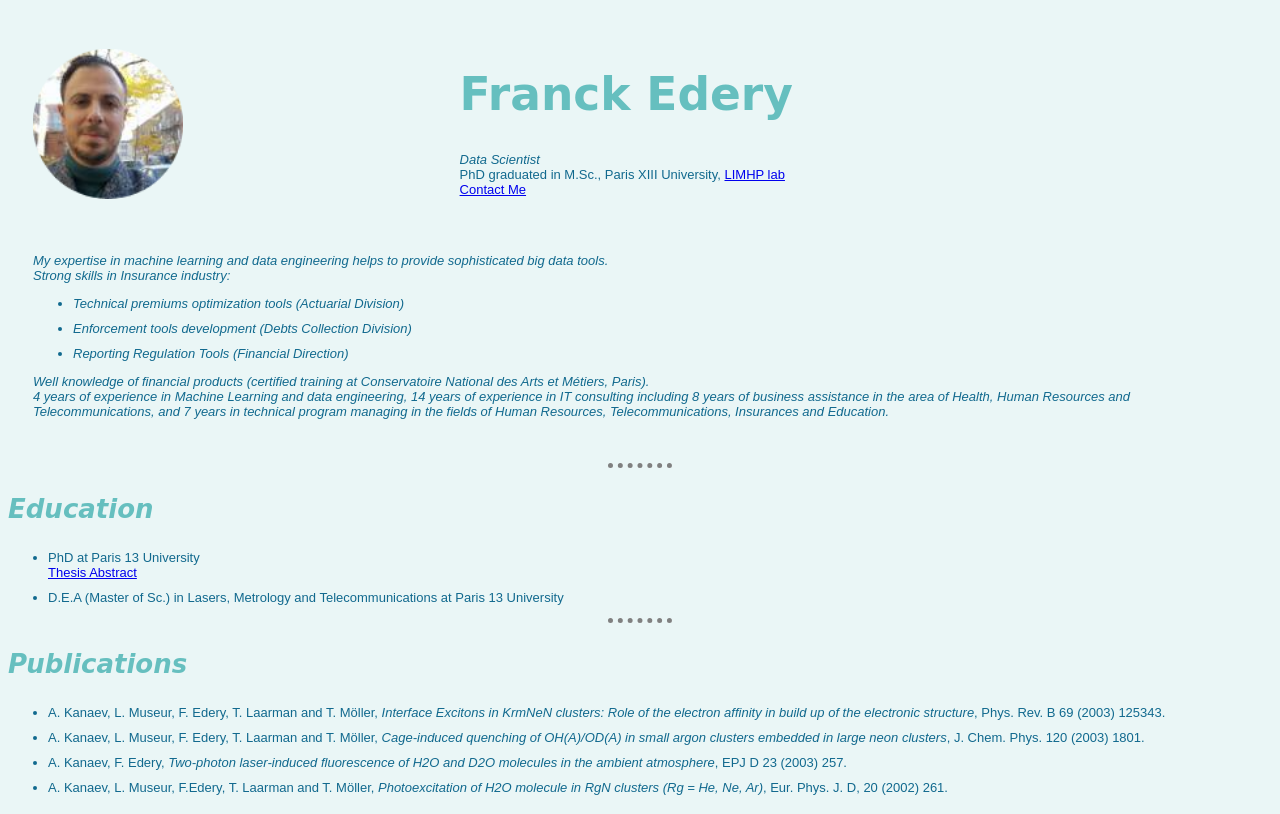
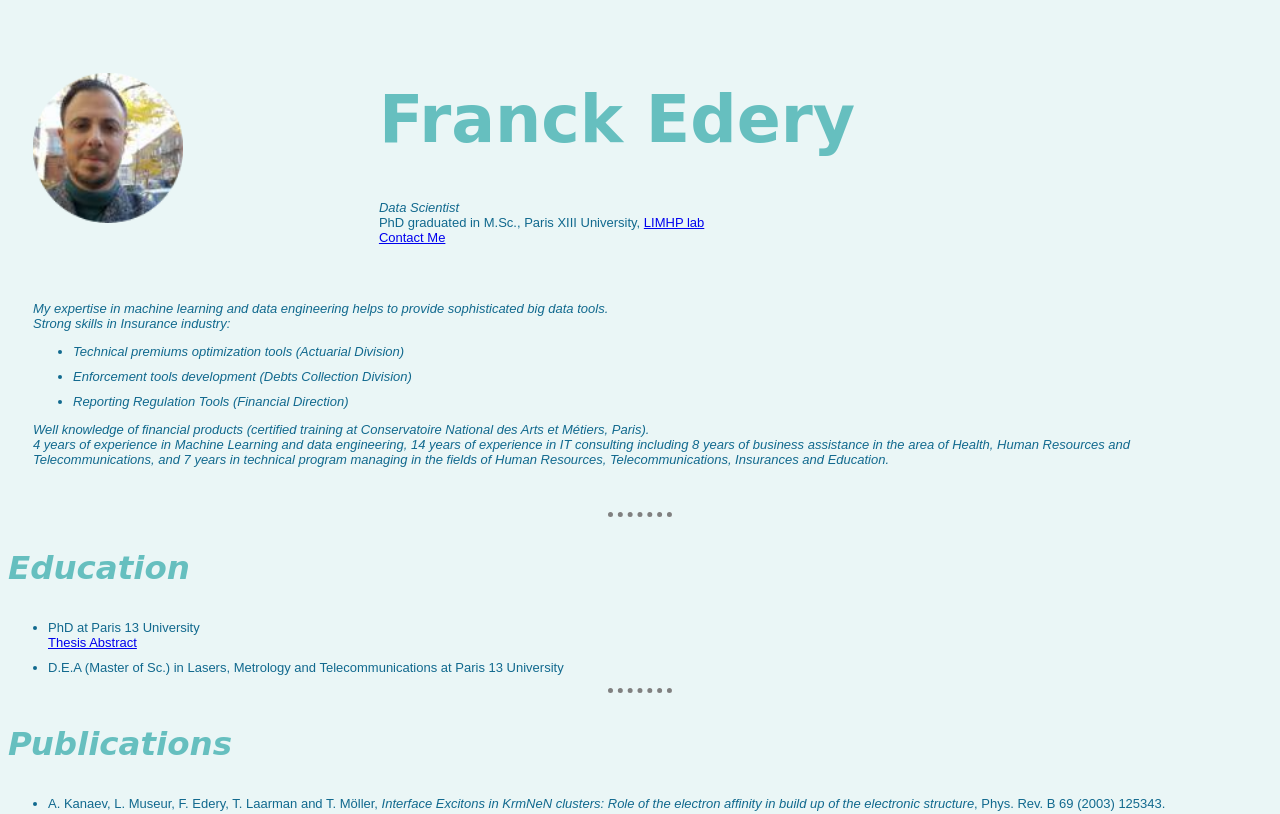
Before and after one commit to federy/cv, a plain HTML site: page index.html in a window 1280 px wide. Shown: the top 814 px of the page. Drawn offline with Linux system fonts and the light colour scheme.

Commit message:
Add files via upload

```diff
--- a/css/style.css
+++ b/css/style.css
@@ -13,14 +13,14 @@ hr {
 h1 {
   color: #66BFBF;
   font-family: cursive;
-  font-size: 350%;
+  font-size: 500%;
 }
 
 h3 {
   color: #66BFBF;
   font-family: cursive;
   font-style: italic;
-  font-size: 200%;
+  font-size: 250%;
 }
 
 
```
